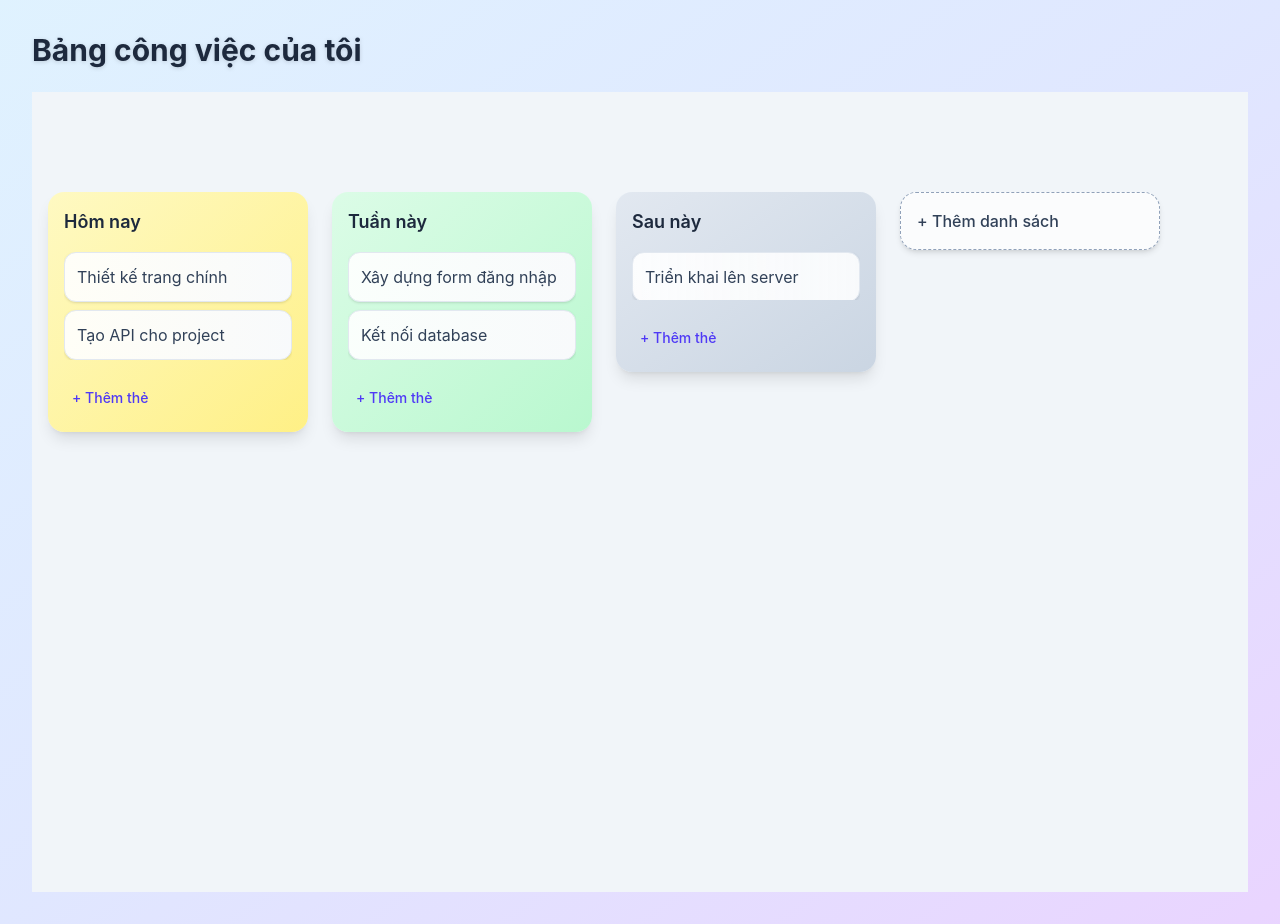
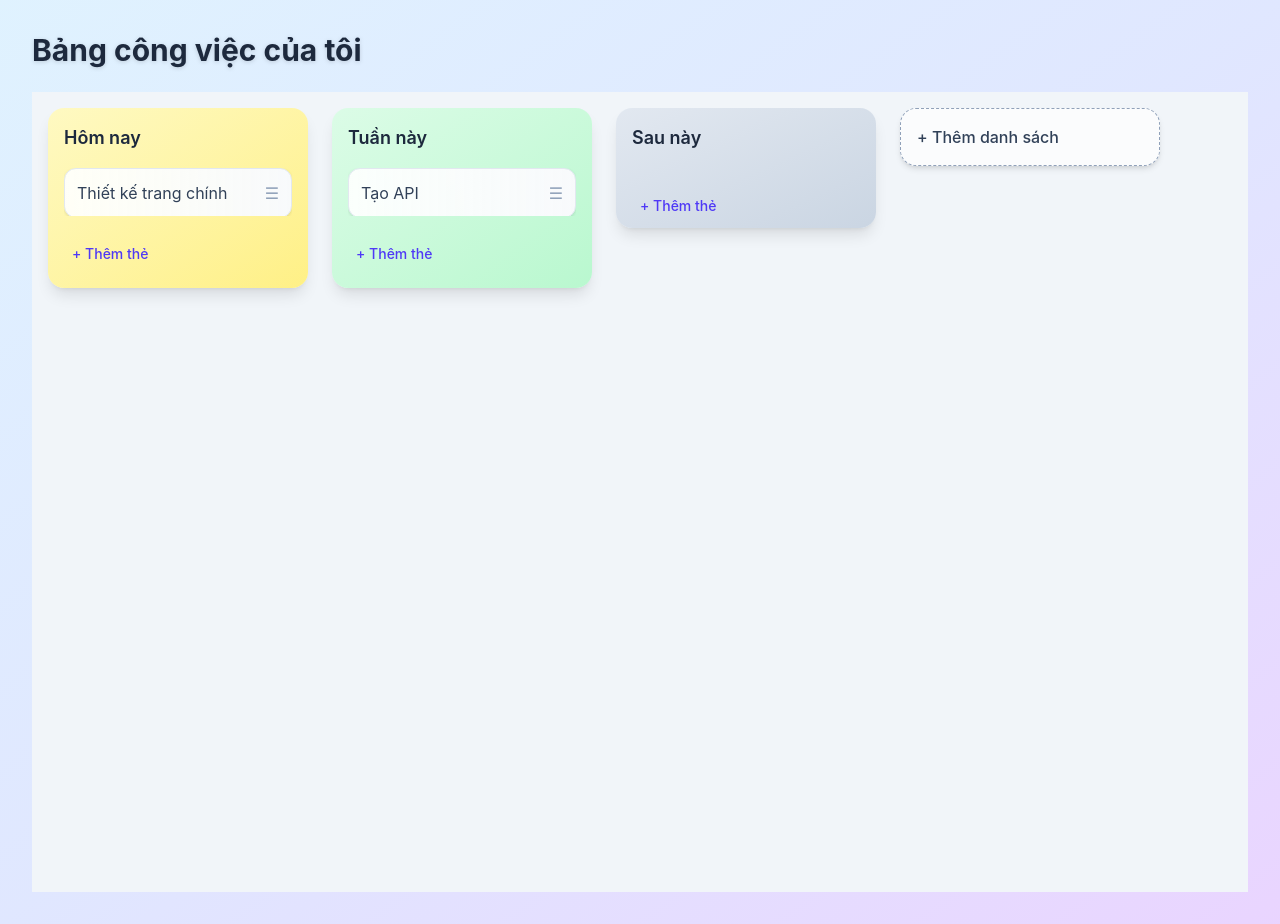
Before and after one commit to tuan11ung/trello-backend-clone, a React app in the folder frontend/: page / in a window 1280 px wide. Built offline with nearby package versions, Linux system fonts and the light colour scheme; the HTML template or start-up script is replaced by a standard one.

Commit message:
- handle open panel carddetail

```diff
--- a/frontend/src/components/Board.jsx
+++ b/frontend/src/components/Board.jsx
@@ -1,124 +1,85 @@
 import { useState } from "react";
 import List from "./List";
-import {
-    DndContext,
-    closestCorners,
-    PointerSensor,
-    useSensor,
-    useSensors,
-} from "@dnd-kit/core";
-import {
-    arrayMove,
-    SortableContext,
-    rectSortingStrategy,
-} from "@dnd-kit/sortable";
+import CardDetailModel from "./CardDetailModel.jsx";
+import { DndContext, closestCorners, PointerSensor, useSensor, useSensors } from "@dnd-kit/core";
+import { SortableContext, rectSortingStrategy, arrayMove } from "@dnd-kit/sortable";
 
 export default function Board() {
     const [lists, setLists] = useState([
-        {
-            id: "1",
-            title: "Hôm nay",
-            cards: [
-                { id: "c1", title: "Thiết kế trang chính" },
-                { id: "c2", title: "Tạo API cho project" },
-            ],
-        },
-        {
-            id: "2",
-            title: "Tuần này",
-            cards: [
-                { id: "c3", title: "Xây dựng form đăng nhập" },
-                { id: "c4", title: "Kết nối database" },
-            ],
-        },
-        {
-            id: "3",
-            title: "Sau này",
-            cards: [{ id: "c5", title: "Triển khai lên server" }],
-        },
+        { id: "1", title: "Hôm nay", cards: [{ id: "c1", title: "Thiết kế trang chính" }] },
+        { id: "2", title: "Tuần này", cards: [{ id: "c2", title: "Tạo API" }] },
+        { id: "3", title: "Sau này", cards: [] },
     ]);
+
+    const [selectedCard, setSelectedCard] = useState(null);
+    const [isModalOpen, setIsModalOpen] = useState(false);
 
     const sensors = useSensors(useSensor(PointerSensor));
 
-    const findContainer = (id) => {
-        if (lists.find((list) => list.id === id)) return id;
-        return lists.find((list) => list.cards.some((card) => card.id === id))?.id;
+    const handleCardClick = (card) => {
+        console.log(`[Board] Card clicked: ${card.title} (${card.id})`);
+        setSelectedCard(card);
+        setIsModalOpen(true);
     };
 
-    const handleDragOver = (event) => {
-        const { active, over } = event;
-        if (!over) return;
+    const handleCloseModal = () => {
+        console.log("[Board] Closing modal.");
+        setIsModalOpen(false);
+        setSelectedCard(null);
+    };
 
-        const activeContainer = findContainer(active.id);
-        const overContainer = findContainer(over.id);
-        if (!activeContainer || !overContainer || activeContainer === overContainer) return;
+    const handleUpdateCard = (updatedCard) => {
+        setLists(prev =>
+            prev.map(list => ({
+                ...list,
+                cards: list.cards.map(c => (c.id === updatedCard.id ? updatedCard : c)),
+            }))
+        );
+    };
 
-        setLists((prev) => {
-            const activeList = prev.find((l) => l.id === activeContainer);
-            const overList = prev.find((l) => l.id === overContainer);
-            const activeCard = activeList.cards.find((c) => c.id === active.id);
+    const updateCards = (listId, newCards) => {
+        setLists(prev => prev.map(l => (l.id === listId ? { ...l, cards: newCards } : l)));
+    };
 
-            return prev.map((list) => {
-                if (list.id === activeContainer) {
-                    return { ...list, cards: list.cards.filter((c) => c.id !== active.id) };
-                }
-                if (list.id === overContainer) {
-                    return { ...list, cards: [...list.cards, activeCard] };
-                }
-                return list;
-            });
-        });
+    const addList = () => {
+        setLists([...lists, { id: Date.now().toString(), title: "Danh sách mới", cards: [] }]);
     };
 
     const handleDragEnd = (event) => {
         const { active, over } = event;
         if (!over) return;
 
-        const activeContainer = findContainer(active.id);
-        const overContainer = findContainer(over.id);
+        const oldListIndex = lists.findIndex(l => l.cards.some(c => c.id === active.id));
+        const newListIndex = lists.findIndex(l => l.cards.some(c => c.id === over.id));
+        if (oldListIndex === -1 || newListIndex === -1) return;
 
-        if (activeContainer === overContainer) {
-            const list = lists.find((l) => l.id === activeContainer);
-            const oldIndex = list.cards.findIndex((c) => c.id === active.id);
-            const newIndex = list.cards.findIndex((c) => c.id === over.id);
-            setLists((prev) =>
-                prev.map((l) =>
-                    l.id === activeContainer
-                        ? { ...l, cards: arrayMove(l.cards, oldIndex, newIndex) }
-                        : l
-                )
-            );
+        const oldList = lists[oldListIndex];
+        const newList = lists[newListIndex];
+        const card = oldList.cards.find(c => c.id === active.id);
+
+        if (oldList.id === newList.id) {
+            const oldIndex = oldList.cards.findIndex(c => c.id === active.id);
+            const newIndex = oldList.cards.findIndex(c => c.id === over.id);
+            const newCards = arrayMove(oldList.cards, oldIndex, newIndex);
+            updateCards(oldList.id, newCards);
+        } else {
+            updateCards(oldList.id, oldList.cards.filter(c => c.id !== active.id));
+            updateCards(newList.id, [...newList.cards, card]);
         }
     };
 
-    const addList = () => {
-        setLists([
-            ...lists,
-            { id: Date.now().toString(), title: `Danh sách mới`, cards: [] },
-        ]);
-    };
-
-    const updateCards = (listId, newCards) => {
-        setLists((prev) =>
-            prev.map((list) => (list.id === listId ? { ...list, cards: newCards } : list))
-        );
-    };
-
     return (
-        <DndContext
-            sensors={sensors}
-            collisionDetection={closestCorners}
-            onDragOver={handleDragOver}
-            onDragEnd={handleDragEnd}
-        >
-            <div className="relative w-full h-screen bg-slate-100">
-                <div
-                    className="absolute bottom-0 left-0 right-0 flex gap-6 overflow-x-auto overflow-y-hidden pb-6 px-4 scrollbar-thin scrollbar-thumb-slate-400 scrollbar-track-slate-200"
-                    style={{ height: "calc(100vh - 100px)" }}
-                >
-                    <SortableContext items={lists.map((l) => l.id)} strategy={rectSortingStrategy}>
-                        {lists.map((list) => (
-                            <List key={list.id} list={list} updateCards={updateCards} />
+        <>
+            <DndContext sensors={sensors} collisionDetection={closestCorners} onDragEnd={handleDragEnd}>
+                <div className="relative w-full h-screen bg-slate-100 p-4 overflow-x-auto flex gap-6">
+                    <SortableContext items={lists.map(l => l.id)} strategy={rectSortingStrategy}>
+                        {lists.map(list => (
+                            <List
+                                key={list.id}
+                                list={list}
+                                updateCards={updateCards}
+                                onCardClick={handleCardClick}
+                            />
                         ))}
                     </SortableContext>
 
@@ -129,7 +90,16 @@ export default function Board() {
                         + Thêm danh sách
                     </button>
                 </div>
-            </div>
-        </DndContext>
+            </DndContext>
+
+            {selectedCard && (
+                <CardDetailModel
+                    card={selectedCard}
+                    isOpen={isModalOpen}
+                    onClose={handleCloseModal}
+                    onUpdate={handleUpdateCard}
+                />
+            )}
+        </>
     );
 }
--- a/frontend/src/components/Card.jsx
+++ b/frontend/src/components/Card.jsx
@@ -1,7 +1,7 @@
 import { useSortable } from "@dnd-kit/sortable";
 import { CSS } from "@dnd-kit/utilities";
 
-export default function Card({ card }) {
+export default function Card({ card, onClick }) {
     const { attributes, listeners, setNodeRef, transform, transition, isDragging } =
         useSortable({ id: card.id });
 
@@ -11,15 +11,48 @@ export default function Card({ card }) {
         opacity: isDragging ? 0.5 : 1,
     };
 
+    const isOverdue = card.deadline && new Date(card.deadline) < new Date() && !card.completed;
+    const hasDeadline = card.deadline;
+
+    const handleClick = (e) => {
+        console.log(`[Card ${card.id}] Card clicked, opening modal.`);
+        onClick();
+    };
+
+
     return (
         <div
             ref={setNodeRef}
             style={style}
             {...attributes}
-            {...listeners}
-            className="bg-gradient-to-r from-white/90 to-slate-50 text-slate-700 border border-slate-200 rounded-xl p-3 shadow-sm hover:shadow-md hover:-translate-y-[1px] transition-all cursor-grab active:cursor-grabbing"
+            onClick={handleClick}
+            className="bg-gradient-to-r from-white/90 to-slate-50 text-slate-700 border border-slate-200 rounded-xl p-3 shadow-sm hover:shadow-md hover:-translate-y-[1px] transition-all cursor-pointer group"
         >
-            {card.title}
+            <div className="flex items-start justify-between gap-2">
+                <span className={card.completed ? "line-through text-slate-400" : ""}>
+                    {card.title}
+                </span>
+
+                <span
+                    {...listeners}
+                    className="text-slate-400 hover:text-slate-600 cursor-grab flex-shrink-0 ml-2"
+                >
+                    ☰
+                </span>
+
+                {card.completed && <span className="text-green-600 flex-shrink-0">✓</span>}
+            </div>
+
+            {hasDeadline && (
+                <div
+                    className={`flex items-center gap-1 mt-2 text-xs ${
+                        isOverdue ? "text-red-600 font-medium" : "text-slate-500"
+                    }`}
+                >
+                    <span>📅</span>
+                    <span>{new Date(card.deadline).toLocaleDateString("vi-VN")}</span>
+                </div>
+            )}
         </div>
     );
 }
--- /dev/null
+++ b/frontend/src/components/CardDetailModel.jsx
@@ -0,0 +1,105 @@
+import { useState, useEffect } from "react";
+
+export default function CardDetailModel({ card, isOpen, onClose, onUpdate }) {
+    const [title, setTitle] = useState(card.title);
+    const [description, setDescription] = useState(card.description || "");
+    const [deadline, setDeadline] = useState(card.deadline || "");
+    const [completed, setCompleted] = useState(card.completed || false);
+
+    useEffect(() => {
+        setTitle(card.title);
+        setDescription(card.description || "");
+        setDeadline(card.deadline || "");
+        setCompleted(card.completed || false);
+    }, [card]);
+
+    const handleSave = () => {
+        onUpdate({
+            ...card,
+            title,
+            description,
+            deadline,
+            completed,
+        });
+        onClose();
+    };
+
+    if (!isOpen) return null;
+
+    return (
+        <div
+            className="fixed inset-0 bg-black/50 flex items-center justify-center z-50 p-4"
+            onClick={(e) => e.target === e.currentTarget && handleSave()}
+        >
+            <div className="bg-white rounded-2xl shadow-2xl w-full max-w-3xl max-h-[90vh] overflow-y-auto">
+                <div className="sticky top-0 bg-white border-b border-slate-200 p-6 flex items-start justify-between">
+                    <input
+                        type="text"
+                        value={title}
+                        onChange={(e) => setTitle(e.target.value)}
+                        className="text-2xl font-bold text-slate-800 w-full border-none outline-none focus:ring-2 focus:ring-indigo-500 rounded-lg px-2 py-1"
+                    />
+                    <button
+                        onClick={handleSave}
+                        className="ml-4 text-slate-400 hover:text-slate-600 transition-colors text-2xl"
+                    >
+                        ✕
+                    </button>
+                </div>
+
+                <div className="p-6 space-y-6">
+                    <div className="flex items-center gap-3">
+                        <label className="flex items-center gap-3 cursor-pointer">
+                            <input
+                                type="checkbox"
+                                checked={completed}
+                                onChange={(e) => setCompleted(e.target.checked)}
+                                className="w-5 h-5 rounded border-slate-300 text-indigo-600 focus:ring-indigo-500 cursor-pointer"
+                            />
+                            <span
+                                className={`text-lg font-medium ${
+                                    completed ? "text-green-600" : "text-slate-700"
+                                }`}
+                            >
+                                {completed ? "Đã hoàn thành" : "Chưa hoàn thành"}
+                            </span>
+                        </label>
+                    </div>
+
+                    <div>
+                        <label className="flex items-center gap-3 mb-2 text-slate-700 font-medium">
+                            <span>📅</span> Thời hạn
+                        </label>
+                        <input
+                            type="datetime-local"
+                            value={deadline}
+                            onChange={(e) => setDeadline(e.target.value)}
+                            className="w-full px-4 py-2 border border-slate-300 rounded-lg focus:outline-none focus:ring-2 focus:ring-indigo-500"
+                        />
+                    </div>
+
+                    <div>
+                        <label className="flex items-center gap-3 mb-2 text-slate-700 font-medium">
+                            <span>📝</span> Mô tả
+                        </label>
+                        <textarea
+                            value={description}
+                            onChange={(e) => setDescription(e.target.value)}
+                            placeholder="Thêm mô tả chi tiết hơn..."
+                            className="w-full min-h-[200px] px-4 py-3 border border-slate-300 rounded-lg focus:outline-none focus:ring-2 focus:ring-indigo-500 resize-vertical"
+                        />
+                    </div>
+                </div>
+
+                <div className="sticky bottom-0 bg-slate-50 border-t border-slate-200 p-6 flex justify-end gap-3">
+                    <button
+                        onClick={handleSave}
+                        className="px-6 py-2 bg-indigo-600 text-white rounded-lg font-medium hover:bg-indigo-700 transition-colors"
+                    >
+                        Lưu
+                    </button>
+                </div>
+            </div>
+        </div>
+    );
+}
--- a/frontend/src/components/List.jsx
+++ b/frontend/src/components/List.jsx
@@ -3,7 +3,7 @@ import { CSS } from "@dnd-kit/utilities";
 import Card from "./Card";
 import { useRef, useEffect, useState } from "react";
 
-export default function List({ list, updateCards }) {
+export default function List({ list, updateCards, onCardClick }) {
     const containerRef = useRef(null);
     const inputRef = useRef(null);
 
@@ -29,17 +29,12 @@ export default function List({ list, updateCards }) {
         setCards(list.cards);
     }, [list.cards]);
 
-    useEffect(() => {
-        if (isAdding && inputRef.current) {
-            inputRef.current.focus();
-        }
-    }, [isAdding]);
-
     const handleAddCard = () => {
+        console.log(`[List Check Add Card.`);
         if (newCardTitle.trim()) {
             const newCard = {
                 id: Date.now().toString(),
-                title: newCardTitle.trim()
+                title: newCardTitle.trim(),
             };
             const newCards = [...cards, newCard];
             setCards(newCards);
@@ -57,15 +52,14 @@ export default function List({ list, updateCards }) {
     };
 
     const handleKeyPress = (e) => {
-        if (e.key === "Enter") {
-            handleAddCard();
-        } else if (e.key === "Escape") {
+        if (e.key === "Enter") handleAddCard();
+        else if (e.key === "Escape") {
             setIsAdding(false);
             setNewCardTitle("");
         }
     };
 
-    const dynamicHeight = Math.min(120 + list.cards.length * 60, 500);
+    const dynamicHeight = Math.min(120 + cards.length * 60, 500);
 
     return (
         <div
@@ -75,7 +69,6 @@ export default function List({ list, updateCards }) {
                 colors[list.title] || "from-white to-slate-50"
             } rounded-2xl p-4 shadow-lg backdrop-blur-md flex flex-col gap-3 transition-transform hover:-translate-y-1 hover:shadow-xl`}
         >
-            {/* Header có thể kéo */}
             <h2
                 {...attributes}
                 {...listeners}
@@ -84,22 +77,18 @@ export default function List({ list, updateCards }) {
                 {list.title}
             </h2>
 
-                <SortableContext items={list.cards.map((c) => c.id)} strategy={verticalListSortingStrategy}>
+            <SortableContext items={cards.map((c) => c.id)} strategy={verticalListSortingStrategy}>
                 <div
                     ref={containerRef}
                     className="flex flex-col gap-2 flex-1 overflow-y-auto scrollbar-hide"
-                        style={{
-                            scrollbarWidth: 'none', /* Firefox */
-                            msOverflowStyle: 'none'  /* IE and Edge */
-                        }}
+                    style={{ scrollbarWidth: "none", msOverflowStyle: "none" }}
                 >
-                        {list.cards.map((card) => (
-                            <Card key={card.id} card={card} />
+                    {cards.map((card) => (
+                        <Card key={card.id} card={card} onClick={() => onCardClick(card)} />
                     ))}
                 </div>
             </SortableContext>
 
-                {/* Form add card - không bị ảnh hưởng bởi drag listeners */}
             {isAdding ? (
                 <div className="flex flex-col gap-2">
                     <input
```
Lines whose indentation alone changed are shown as unchanged.
